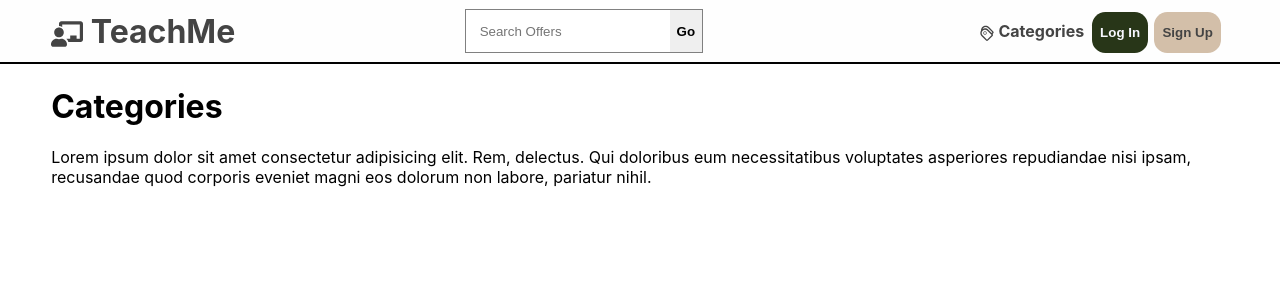
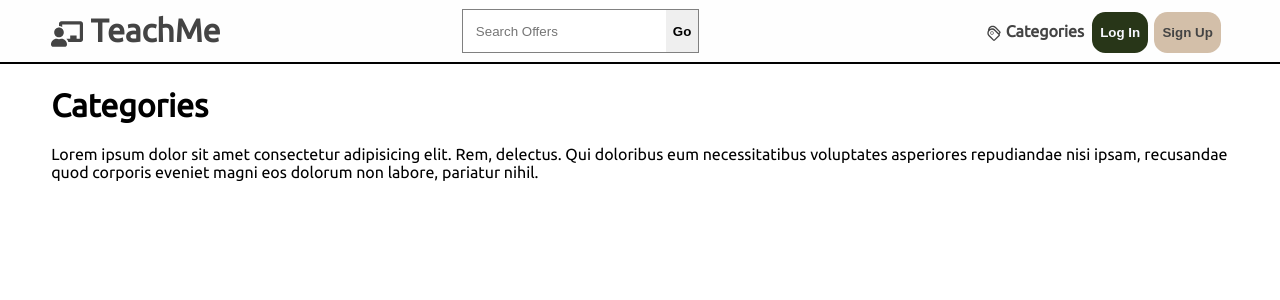
Before and after one commit to joans/teachme, a React (Create React App) app in the folder frontend/: page /categories in a window 1280 px wide. Shown: the top 300 px of the page. Built offline with nearby package versions, Linux system fonts and the light colour scheme.

Commit message:
Change Default Font to "Ubuntu"

```diff
--- a/frontend/package.json
+++ b/frontend/package.json
@@ -4,6 +4,7 @@
   "version": "0.1.0",
   "private": true,
   "dependencies": {
+    "@fontsource/ubuntu": "^4.5.11",
     "@testing-library/jest-dom": "^5.16.4",
     "@testing-library/react": "^13.3.0",
     "@testing-library/user-event": "^13.5.0",
--- a/frontend/src/App.css
+++ b/frontend/src/App.css
@@ -11,6 +11,10 @@
   --padding-mobile: 2%;
   --padding-desktop-leftright: 4%;
   --padding-desktop-above: 0.1%;
+}
+
+body {
+  font-family: "Ubuntu";
 }
 
 .color-main {
--- a/frontend/src/App.jsx
+++ b/frontend/src/App.jsx
@@ -10,6 +10,7 @@ import Login from "./Pages/Login";
 import PostDetail from "./Pages/PostDetail";
 import Profile from "./Pages/Profile";
 import SearchResults from "./Pages/SearchResults";
+import "@fontsource/ubuntu";
 
 function App() {
   return (
--- a/frontend/src/index.css
+++ b/frontend/src/index.css
@@ -1,13 +1,10 @@
 body {
   margin: 0;
-  font-family: -apple-system, BlinkMacSystemFont, 'Segoe UI', 'Roboto', 'Oxygen',
-    'Ubuntu', 'Cantarell', 'Fira Sans', 'Droid Sans', 'Helvetica Neue',
-    sans-serif;
   -webkit-font-smoothing: antialiased;
   -moz-osx-font-smoothing: grayscale;
 }
 
 code {
-  font-family: source-code-pro, Menlo, Monaco, Consolas, 'Courier New',
+  font-family: source-code-pro, Menlo, Monaco, Consolas, "Courier New",
     monospace;
 }
```
Also changed, not shown: 1 other file (tests, documents, lock files or other folders).
